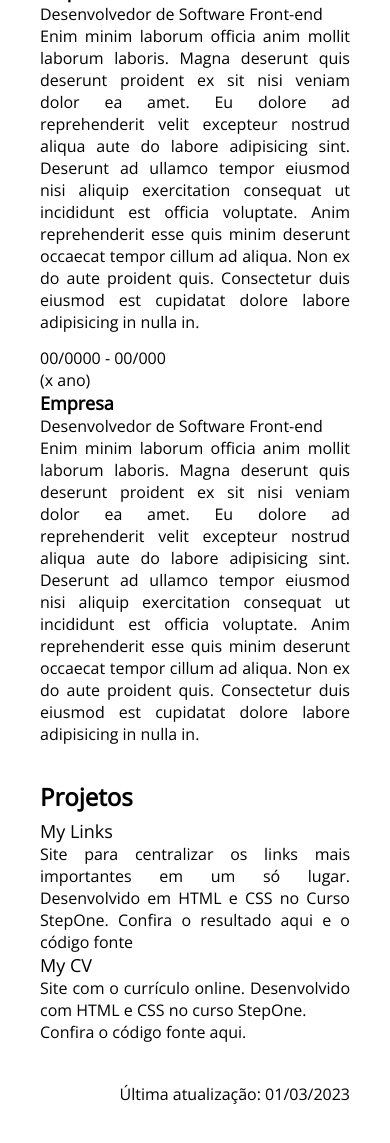
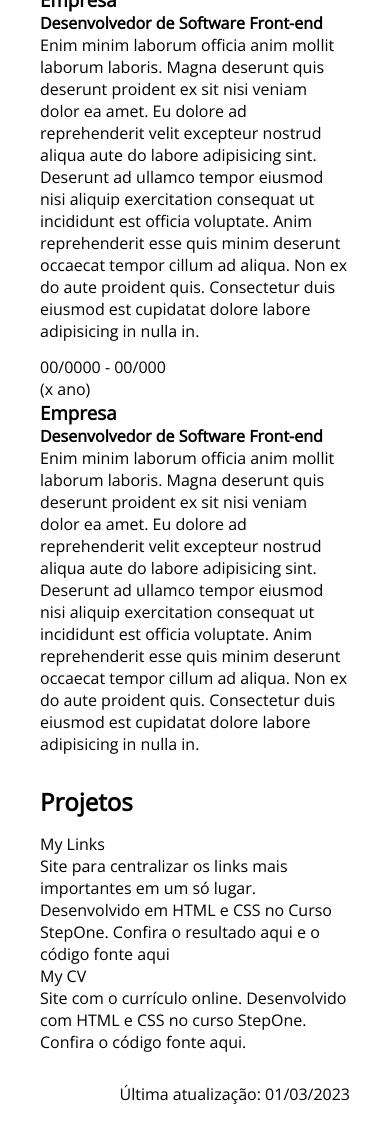
Before and after one commit to angelorfl/StepOne, a plain HTML site: page my-CV/index.html in a window 390 px wide. Shown: the part 1570-2713 px from the top of the page. Drawn offline with nearby package versions, Linux system fonts and the light colour scheme.

Commit message:
Commit Final Mobile

```diff
--- a/my-CV/index.html
+++ b/my-CV/index.html
@@ -72,23 +72,9 @@
         </div>
 
         <div class="experiences-column">
-            <h1>Sobre</h1>
-            <ul>
-                <p>Enim minim laborum officia anim mollit laborum laboris. Magna deserunt quis deserunt proident ex sit
-                    nisi veniam dolor ea amet. Eu dolore ad reprehenderit velit excepteur nostrud aliqua aute do labore
-                    adipisicing sint. Deserunt ad ullamco tempor eiusmod nisi aliquip exercitation consequat ut
-                    incididunt est officia voluptate. Anim reprehenderit esse quis minim deserunt occaecat tempor cillum
-                    ad aliqua. Non ex do aute proident quis. Consectetur duis eiusmod est cupidatat dolore labore
-                    adipisicing in nulla in.</p>
-            </ul>
+            <section>
+                <h2>Sobre</h2>
 
-            <h1>Experiências</h1>
-            <ul>
-                <li>
-                    <p>00/0000 - 00/000</p>
-                    <p>(x ano)</p>
-                    <h5>Empresa</h5>
-                    <p>Desenvolvedor de Software Front-end</p>
                 <p>Enim minim laborum officia anim mollit laborum laboris. Magna deserunt quis deserunt proident ex
                     sit
                     nisi veniam dolor ea amet. Eu dolore ad reprehenderit velit excepteur nostrud aliqua aute do
@@ -98,14 +84,15 @@
                     cillum
                     ad aliqua. Non ex do aute proident quis. Consectetur duis eiusmod est cupidatat dolore labore
                     adipisicing in nulla in.</p>
-                </li>
-            </ul>
-            <ul class="experience-two">
-                <li>
+            </section>
+
+            <section>
+                <h2>Experiências</h2>
+                <div class="experience">
                     <p>00/0000 - 00/000</p>
                     <p>(x ano)</p>
-                    <h5>Empresa</h5>
-                    <p>Desenvolvedor de Software Front-end</p>
+                    <h3>Empresa</h3>
+                    <h4>Desenvolvedor de Software Front-end</h4>
                     <p>Enim minim laborum officia anim mollit laborum laboris. Magna deserunt quis deserunt proident
                         ex
                         sit
@@ -118,25 +105,43 @@
                         ad aliqua. Non ex do aute proident quis. Consectetur duis eiusmod est cupidatat dolore
                         labore
                         adipisicing in nulla in.</p>
-                </li>
-            </ul>
-            <ul>
-                <h1>Projetos</h1>
-                <li>
-                    <a href="#">My Links</a>
+                </div>
+                <div class="experience">
+                    <p>00/0000 - 00/000</p>
+                    <p>(x ano)</p>
+                    <h3>Empresa</h3>
+                    <h4>Desenvolvedor de Software Front-end</h4>
+                    <p>Enim minim laborum officia anim mollit laborum laboris. Magna deserunt quis deserunt proident
+                        ex
+                        sit
+                        nisi veniam dolor ea amet. Eu dolore ad reprehenderit velit excepteur nostrud aliqua aute do
+                        labore
+                        adipisicing sint. Deserunt ad ullamco tempor eiusmod nisi aliquip exercitation consequat ut
+                        incididunt est officia voluptate. Anim reprehenderit esse quis minim deserunt occaecat
+                        tempor
+                        cillum
+                        ad aliqua. Non ex do aute proident quis. Consectetur duis eiusmod est cupidatat dolore
+                        labore
+                        adipisicing in nulla in.</p>
+                </div>
+            </section>
+            <section class="projects">
+                <h2>Projetos</h2>
+                <div><a class="link" href="https://angelorfl.github.io/my-links/">My Links</a>
                     <p>Site para centralizar os links mais importantes em um só lugar.
-                        Desenvolvido em HTML e CSS no Curso StepOne. Confira o resultado aqui e o código fonte</p>
-                </li>
-            </ul>
-            <ul>
-                <li><a href="#">My CV</a>
-                    <p>Site com o currículo online. Desenvolvido com HTML e CSS no curso StepOne.</p>
-                    <p>Confira o código fonte aqui.</p>
-                </li>
-            </ul>
+                        Desenvolvido em HTML e CSS no Curso StepOne. Confira o resultado <a
+                            href="https://github.com/angelorfl/StepOne.git">aqui</a> e o código fonte <a
+                            href="https://github.com/angelorfl/StepOne.git">aqui</a></p>
                 </div>
+                <div>
+                    <a class="link" href="https://github.com/angelorfl/StepOne.git">My CV</a>
+                    <p>Site com o currículo online. Desenvolvido com HTML e CSS no curso StepOne.
+                        Confira o código fonte <a href="https://github.com/angelorfl/StepOne.git">aqui</a>.</p>
                     <div class="ultima-atualizacao">
                         <p>Última atualização: 01/03/2023</p>
+                    </div>
+                </div>
+            </section>
         </div>
 
     </div>
--- a/my-CV/style.css
+++ b/my-CV/style.css
@@ -122,49 +122,38 @@ h1 {
 }
 
 .experiences-column {
-    margin: 40px;
+    padding: 40px;
     background-color: #FFF;
     font-size: 16px;
-}
-
-.experiences-column .experience-two {
-    margin-top: 14px;
-}
-
-.experiences-column h1 {
-    margin-top: 30px;
-    font-size: 24px;
-    font-weight: 600;
     color: #000;
 }
 
-.experiences-column h5 {
-    font-size: 18px;
-}
-
-.experiences-column p {
-    margin-top: 0px;
-    text-align: justify;
-}
-
-.experiences-column ul {
-    margin-top: 0px;
-    list-style-type: none;
+.experiences-column section {
+    margin-bottom: 30px;
 
 }
 
-.experiences-column li {
-    margin-top: 0;
+.experiences-column h2 {
+    margin-bottom: 15px;
 }
 
-.experiences-column a {
+.experiences-column .experience {
+    margin-bottom: 14px;
+}
+
+.experiences-column .projects a.links {
     text-decoration: none;
     font-size: 18px;
     color: #000;
 }
 
+.experiences-column .projects a {
+    text-decoration: none;
+    font-size: 16px;
+    color: #000;
+}
+
 .ultima-atualizacao {
-    margin: 40px;
     margin-top: 30px;
     text-align: right;
     font-size: 16px;
```
Lines whose indentation alone changed are shown as unchanged.
